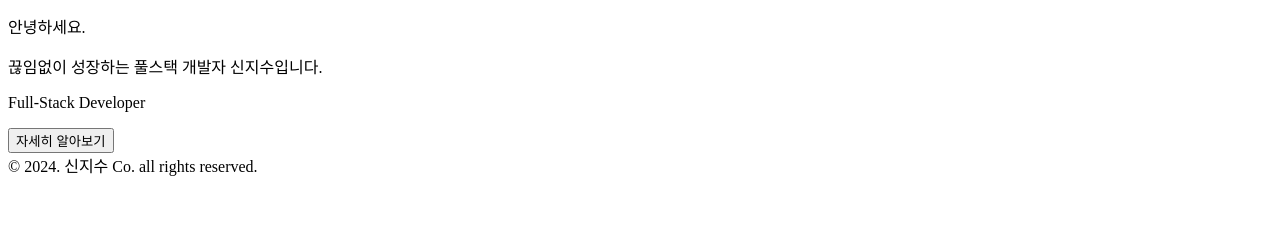
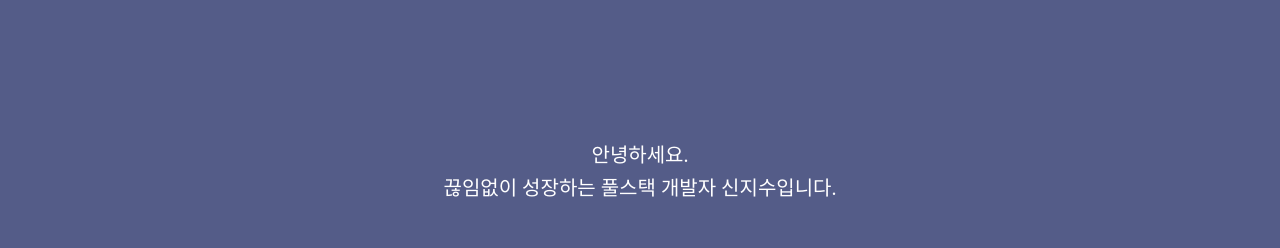
Before and after one commit to d2vsoo/JS_Portfolio, a website: page index.html in a window 1280 px wide. Shown: the part 141-389 px from the top of the page. Drawn offline with Linux system fonts and the light colour scheme; the site is published under a folder, as on GitHub Pages, so addresses that start at the root find nothing; a web font is replaced by a local one.

Commit message:
Update index.html

```diff
--- a/index.html
+++ b/index.html
@@ -5,7 +5,7 @@
     <meta charset="UTF-8">
     <meta name="viewport" content="width=device-width, initial-scale=1.0">
     <title> 지수의 포트폴리오 </title>
-    <link rel="stylesheet" href="/public/main.css">
+    <link rel="stylesheet" href="main.css">
 </head>
 
 <body>
```
